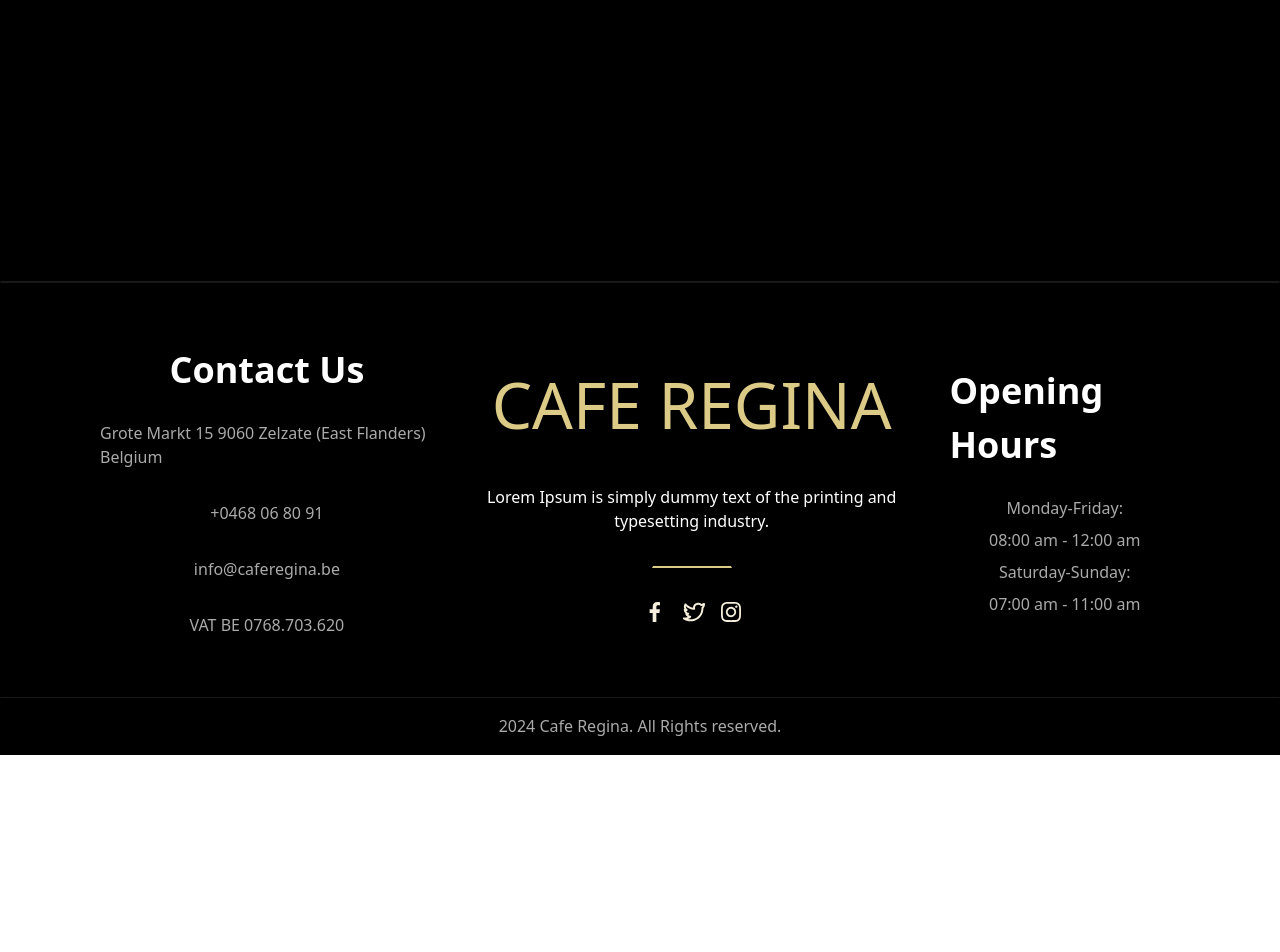
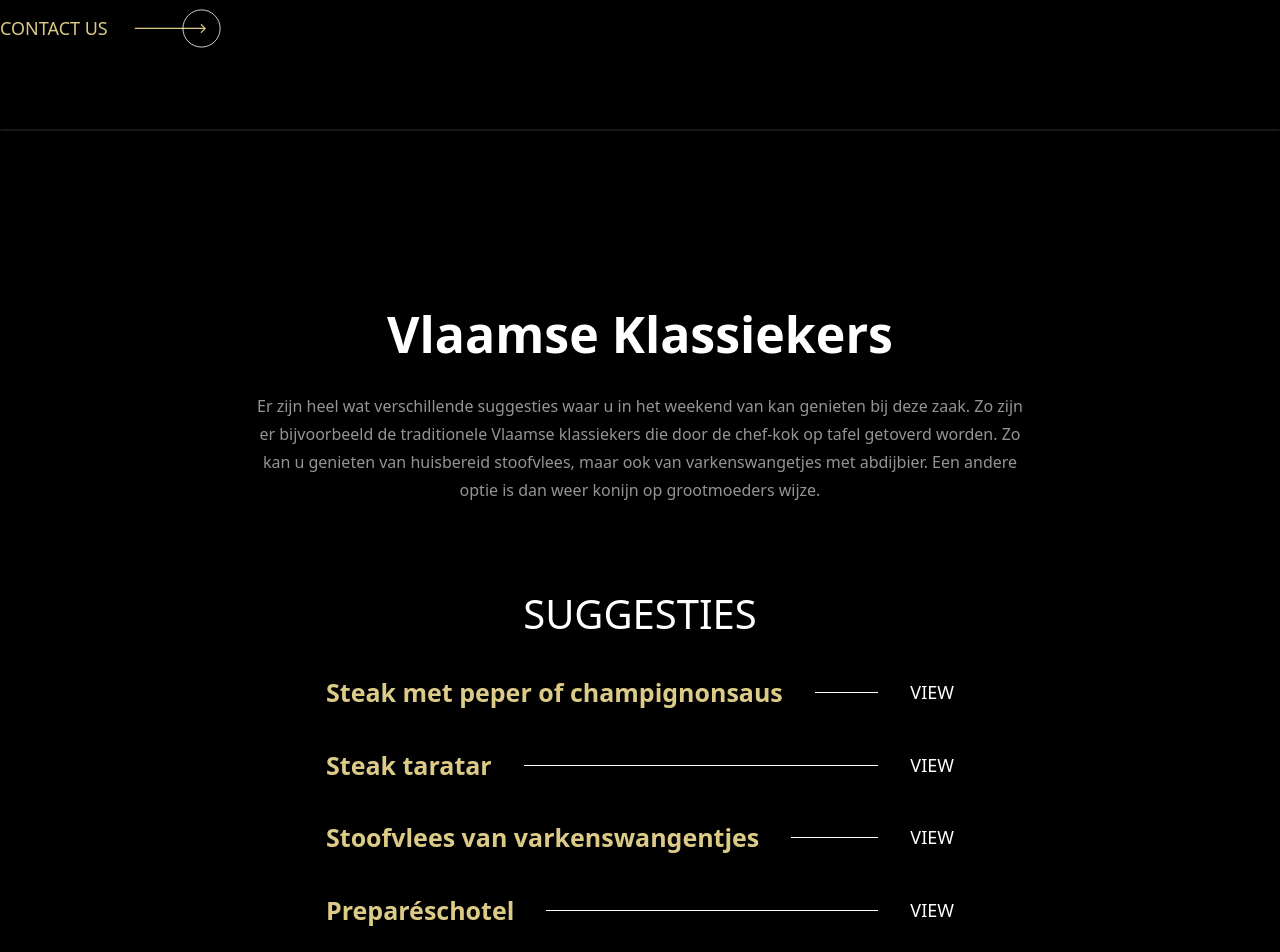
Before and after one commit to briandang59/restaurent-landing-page, a Next.js app: page /suggestions in a window 1280 px wide. Shown: the part 520-1472 px from the top of the page. Before the commit the page ends 1275 px from the top, so only its background shows below. Built offline with nearby package versions, Linux system fonts and the light colour scheme.

Commit message:
feat: create suggestion page

```diff
--- a/app/suggestions/page.tsx
+++ b/app/suggestions/page.tsx
@@ -1,5 +1,51 @@
+import ChildHeaderPage from "@/components/ChildHeaderPage";
+import Divider from "@/components/Divider";
+import HeaderSection from "@/components/HeaderSections";
+import MenuItem from "@/components/MenuItem";
+import SubcribeSection from "@/components/Subcribe";
+
 function Suggestions() {
-  return <div></div>;
+  const suggestions = [
+    "Steak met peper of champignonsaus",
+    "Steak taratar",
+    "Stoofvlees van varkenswangentjes",
+    "Preparéschotel",
+    "Diverse croques",
+  ];
+  return (
+    <div className="pt-[130px]">
+      <ChildHeaderPage
+        label1="Geniet Van De"
+        label2="Suggesties!"
+        description="Wilt u genieten van een Weekend Suggestie in Zelzate? Dan bent u bij Café Regina aan het juiste adres! In het weekend bij Café Regina kun je jezelf trakteren op een heerlijke warme maaltijd die met veel zorg en liefde wordt bereid. Kom dus zeker eens langs in de zaak of neem contact op!"
+        labelButton="Contact us"
+      />
+      <Divider type="without-logo" />
+
+      <div className="mx-auto container mt-[166px] mb-[100px]">
+        <div className="flex items-center justify-center">
+          <HeaderSection
+            title="Vlaamse Klassiekers"
+            description="Er zijn heel wat verschillende suggesties waar u in het weekend van kan genieten bij deze zaak. Zo zijn er bijvoorbeeld de traditionele Vlaamse klassiekers die door de chef-kok op tafel getoverd worden. Zo kan u genieten van huisbereid stoofvlees, maar ook van varkenswangetjes met abdijbier. Een andere optie is dan weer konijn op grootmoeders wijze."
+            position="center"
+            width="w-[774px]"
+          />
+        </div>
+        <div className="w-[628px] mx-auto mt-[80px]">
+          <h3 className="text-[40px] font-normal text-white mb-[30px] text-center">
+            SUGGESTIES
+          </h3>
+          <div className="flex flex-col gap-[35px]">
+            {suggestions.map((item, index) => (
+              <MenuItem label={item} key={index} type="view" />
+            ))}
+          </div>
+        </div>
+      </div>
+      <Divider />
+      <SubcribeSection />
+    </div>
+  );
 }
 
 export default Suggestions;
--- /dev/null
+++ b/components/MenuItem.tsx
@@ -0,0 +1,20 @@
+interface MenuItemProps {
+  type?: "view" | "price";
+  label: string;
+  description?: string;
+  price?: number;
+}
+function MenuItem({ type, label, description, price }: MenuItemProps) {
+  if (type === "view") {
+    return (
+      <div className="flex items-center gap-[32px]">
+        <h4 className="text-[#DCCA87] font-semibold text-[25px]">{label}</h4>
+        <div className="flex-1 border-b border-white"></div>
+        <p className="uppercase text-white font-medium text-[18px]">View</p>
+      </div>
+    );
+  }
+  return <div></div>;
+}
+
+export default MenuItem;
```
